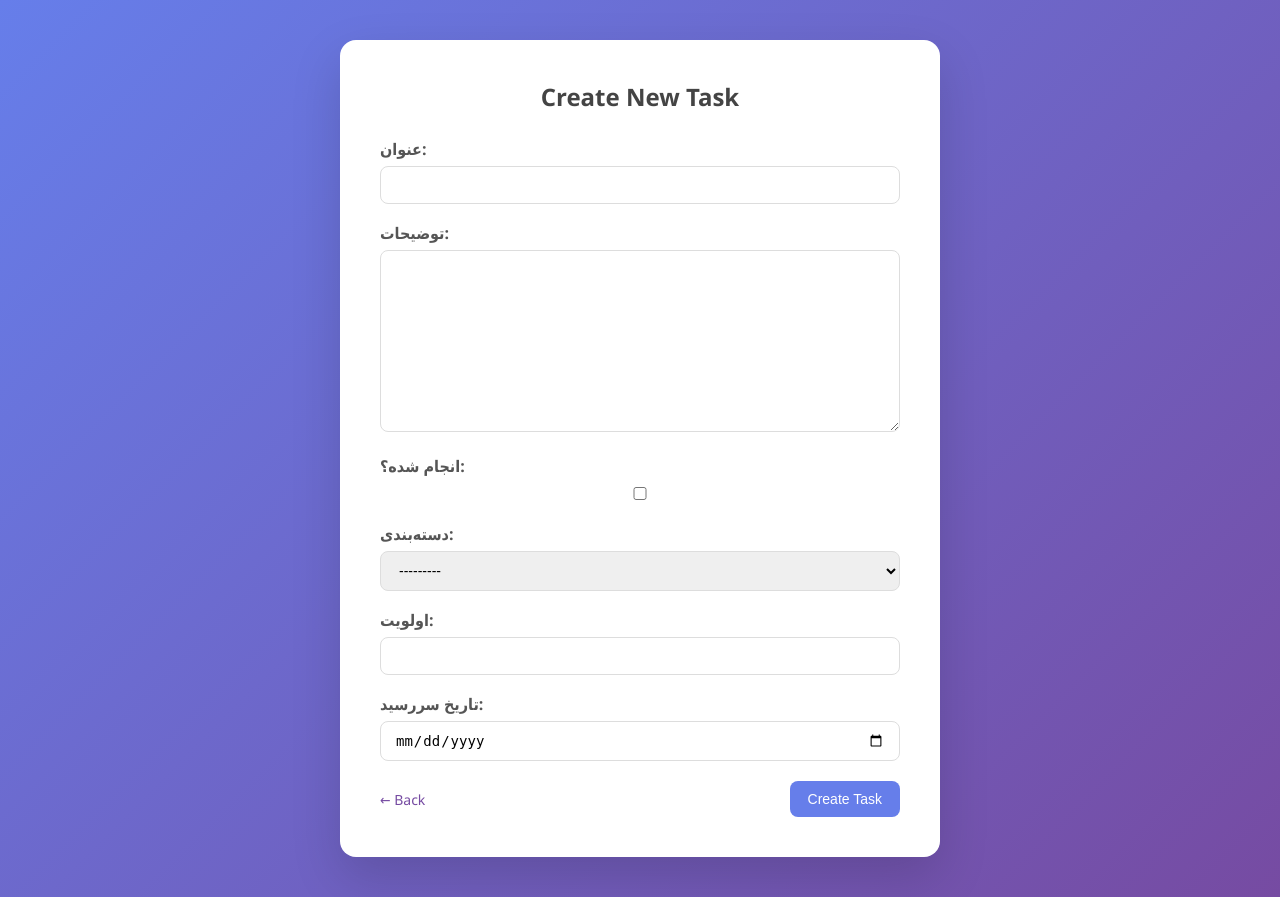
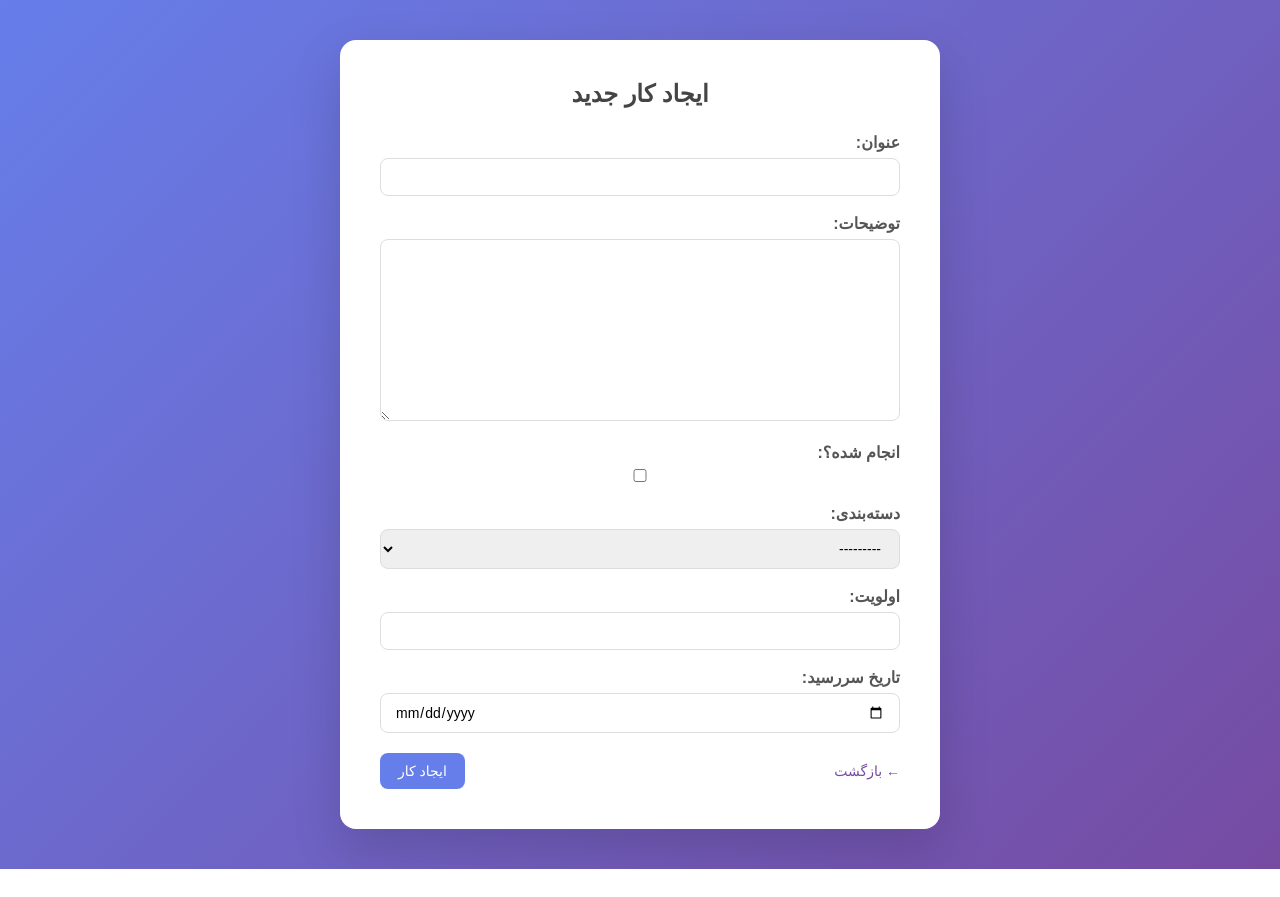
Before and after one commit to arashkooshani/advanced-todo-app, a Django app: page /todo/task/create/ in a window 1280 px wide. After the commit the page ends 869 px from the top, so only its background shows below. Run offline with Django 5.2, Linux system fonts and the light colour scheme; a user stored in the database is signed in; data comes from the database, SQL or seed files in the repository; both versions use the stored data as it was after the commit; parts of the project's set-up code (start-up, migrations or seed data) failed here and were passed over; some web fonts are replaced.

Commit message:
like before

```diff
--- a/todoapp/templates/taskcreate.html
+++ b/todoapp/templates/taskcreate.html
@@ -1,9 +1,12 @@
 <!doctype html>
-<html lang="en">
+<html lang="fa" dir="rtl">
 <head>
     <meta charset="UTF-8">
     <meta name="viewport" content="width=device-width, initial-scale=1.0">
-    <title>Create Task</title>
+    <title>ایجاد کار جدید</title>
+
+    <!-- Persian Font (Vazir) -->
+    <link href="https://cdn.jsdelivr.net/gh/rastikerdar/vazir-font@v30.1.0/dist/font-face.css" rel="stylesheet" type="text/css" />
 
     <style>
         * {
@@ -13,13 +16,14 @@
         }
 
         body {
-            font-family: 'Segoe UI', Tahoma, Geneva, Verdana, sans-serif;
+            font-family: 'Vazir', sans-serif;
             background: linear-gradient(135deg, #667eea, #764ba2);
             min-height: 100vh;
             padding: 40px 20px;
             display: flex;
             justify-content: center;
             align-items: center;
+            direction: rtl;
         }
 
         .container {
@@ -46,6 +50,7 @@
             margin-bottom: 6px;
             font-weight: 600;
             color: #555;
+            text-align: right;
         }
 
         input, textarea, select {
@@ -55,6 +60,7 @@
             border: 1px solid #ddd;
             font-size: 14px;
             transition: 0.3s ease;
+            font-family: 'Vazir', sans-serif;
         }
 
         input:focus, textarea:focus, select:focus {
@@ -83,6 +89,7 @@
             border: none;
             cursor: pointer;
             font-size: 14px;
+            font-family: 'Vazir', sans-serif;
             transition: 0.3s ease;
         }
 
@@ -111,15 +118,21 @@
 <body>
 
 <div class="container">
-    <h2>Create New Task</h2>
+    <h2>ایجاد کار جدید</h2>
 
     <form method="post">
         {% csrf_token %}
         {{ form.as_p }}
 
         <div class="form-actions">
-            <a href="{% url 'task-list' %}" class="back-link">← Back</a>
-            <button type="submit">Create Task</button>
+            <a href="{% url 'task-list' %}" class="back-link">← بازگشت</a>
+            <button type="submit">
+                {% if task.pk %}
+                    بروزرسانی کار
+                {% else %}
+                    ایجاد کار
+                {% endif %}
+            </button>
         </div>
     </form>
 </div>
```
Also changed, not shown: db.sqlite3.
